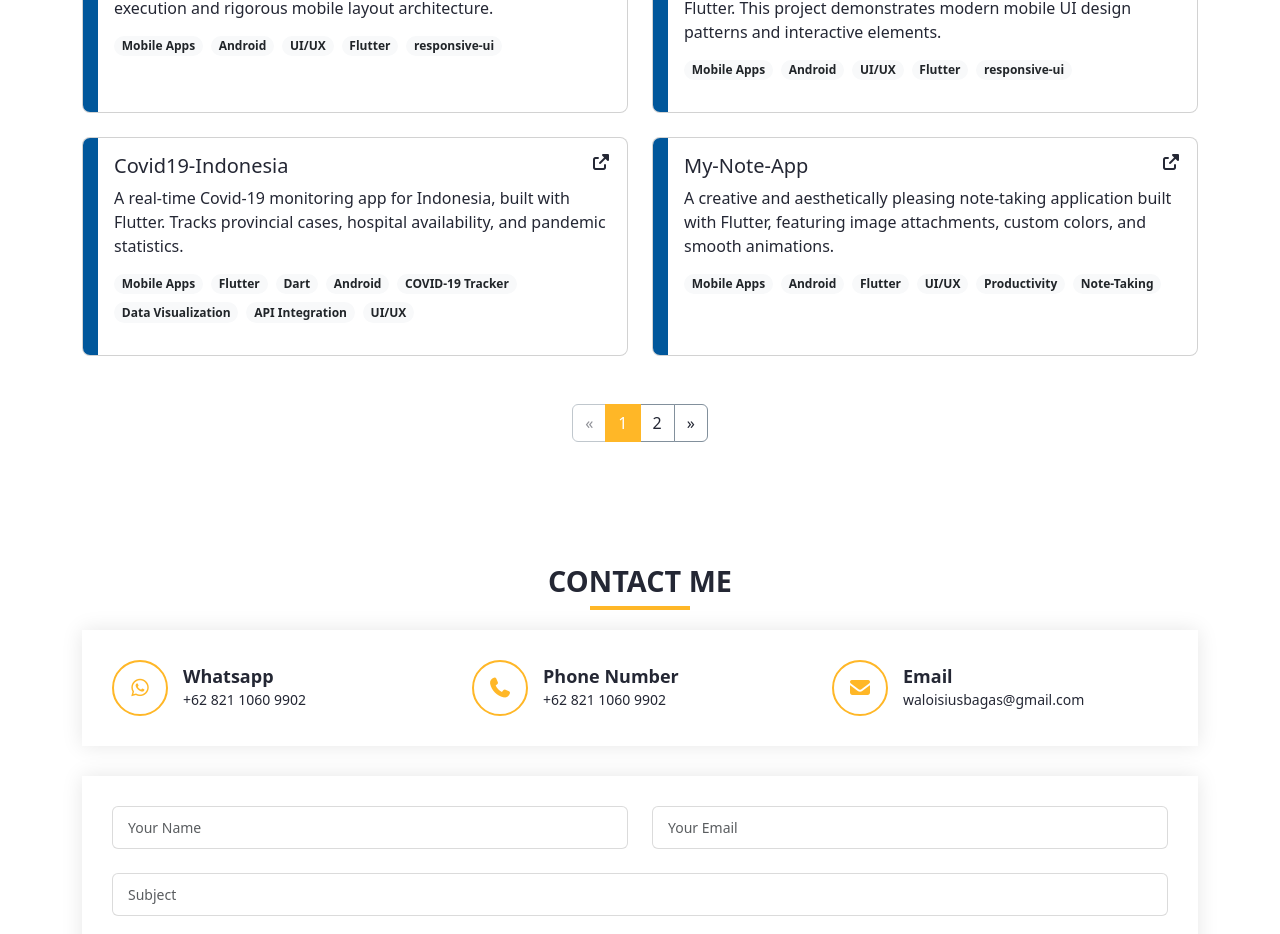
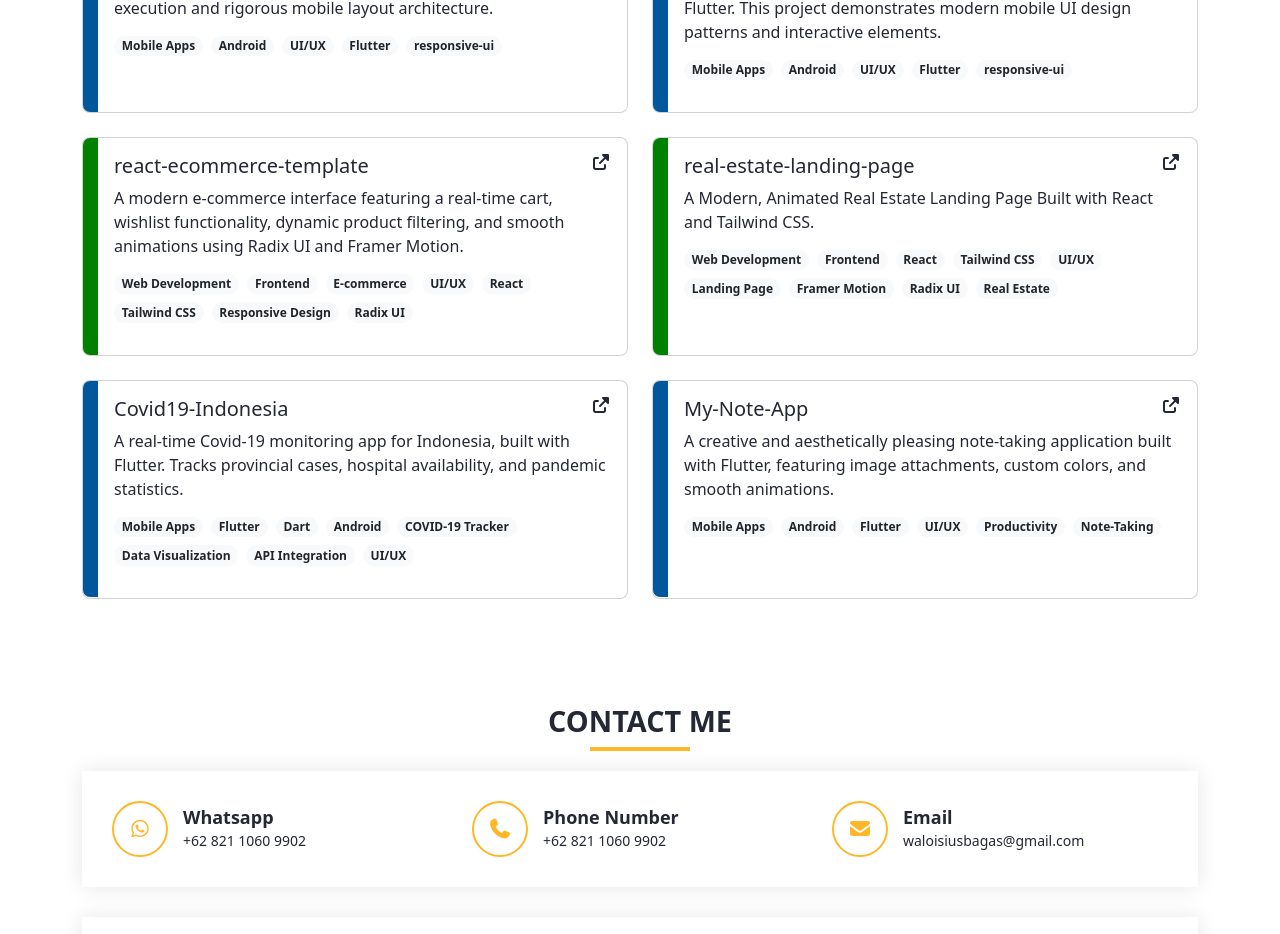
Before and after one commit to AloisiusBagas/vue-portofolio, a Vue app: page / in a window 1280 px wide. Shown: the part 4140-5074 px from the top of the page. Built offline with nearby package versions, Linux system fonts and the light colour scheme; what vue-sweetalert2 would draw is missing.

Commit message:
add project

```diff
--- a/src/components/portofolio/CodeProjects.vue
+++ b/src/components/portofolio/CodeProjects.vue
@@ -57,7 +57,7 @@ export default defineComponent({
   setup() {
     const router = useRouter()
     const currentPage = ref(1)
-    const itemsPerPage = 4
+    const itemsPerPage = 6
 
     const goToDetail = (id: string) => {
       const routeData = router.resolve({ name: 'detail-portofolio', params: { id } })
--- a/src/data/projects.ts
+++ b/src/data/projects.ts
@@ -130,8 +130,159 @@ export const projects: Project[] = [
     ],
     language: 'Flutter'
   },
+          //============== React E-commerce Template ===============
+
+  {
+    id: 'react-ecommerce-template',
+    title: 'react-ecommerce-template',
+    subtitle: 'A modern e-commerce interface featuring a real-time cart, wishlist functionality, dynamic product filtering, and smooth animations using Radix UI and Framer Motion.',
+    description:
+      'This Modern E-commerce UI project is a feature-rich, responsive, and visually stunning frontend repository for an e-commerce platform. It focuses on providing a seamless shopping experience using modern web design patterns and smooth animations',
+    tag: [
+  'Web Development',
+  'Frontend',
+  'E-commerce',
+  'UI/UX',
+  'React',
+  'Tailwind CSS',
+  'Responsive Design',
+  'Radix UI'
+],
+    liveLink: 'https://react-ecommerce-template-three.vercel.app/',
+    githubLink: '',
+    heroImage: 'https://images.pexels.com/photos/4348404/pexels-photo-4348404.jpeg',
+    detailedTech: [
+      { name: 'React', icon: 'fa-solid fa-check-circle' },
+      { name: 'Tailwind CSS', icon: 'fa-solid fa-check-circle' },
+      { name: 'Framer Motion', icon: 'fa-solid fa-check-circle' },
+      { name: 'Radix UI', icon: 'fa-solid fa-check-circle' },
+      { name: 'TypeScript', icon: 'fa-solid fa-check-circle' },
+      { name: 'Vercel', icon: 'fa-solid fa-check-circle' },
+      { name: 'Framer Motion', icon: 'fa-solid fa-check-circle' },
+      { name: 'Radix UI', icon: 'fa-solid fa-check-circle' },
+      { name: 'TypeScript', icon: 'fa-solid fa-check-circle' },
+      { name: 'Vercel', icon: 'fa-solid fa-check-circle' },
+    ],
+    features: [
+  {
+    title: 'Modern & Clean Aesthetics',
+    desc: 'Crafted a stunning, accessible user interface utilizing Tailwind CSS and Radix UI primitives.',
+    icon: 'fa-solid fa-wand-magic-sparkles'
+  },
+  {
+    title: 'Responsive Architecture',
+    desc: 'Ensured a seamless shopping experience dynamically adapting across Desktop, Tablet, and Mobile devices.',
+    icon: 'fa-solid fa-mobile-screen-button'
+  },
+  {
+    title: 'Dynamic Micro-Interactions',
+    desc: 'Implemented smooth page transitions and interactive product animations powered by Framer Motion.',
+    icon: 'fa-solid fa-bolt'
+  },
+  {
+    title: 'Advanced Product Filtering',
+    desc: 'Engineered a robust filtering system allowing users to sort products by category, price range, and custom options.',
+    icon: 'fa-solid fa-filter'
+  },
+  {
+    title: 'Real-Time Smart Cart',
+    desc: 'Built an intuitive cart management system providing instant visual feedback and seamless checkout preparation.',
+    icon: 'fa-solid fa-cart-shopping'
+  },
+  {
+    title: 'Wishlist Functionality',
+    desc: 'Created a personalized favorites system enabling users to save and track desired items for future purchase.',
+    icon: 'fa-solid fa-heart'
+  },
+  {
+    title: 'Rich Product Galleries',
+    desc: 'Developed comprehensive product detail views with interactive image galleries, color selection, and sizing options.',
+    icon: 'fa-solid fa-images'
+  }
+],
+    gallery: [
+      'https://raw.githubusercontent.com/AloisiusBagas/react-ecommerce-template/main/public/images/Home_pc.png',
+      'https://raw.githubusercontent.com/AloisiusBagas/react-ecommerce-template/main/public/images/detail_pc.png',
+      'https://raw.githubusercontent.com/AloisiusBagas/react-ecommerce-template/main/public/images/cart_pc.png',
+      'https://raw.githubusercontent.com/AloisiusBagas/react-ecommerce-template/main/public/images/Cart_mobilview.png',
+      'https://raw.githubusercontent.com/AloisiusBagas/react-ecommerce-template/main/public/images/favourite_mobileview.png',
+
+    ],
+    language: 'ReactJs'
+  },
+          //============== Real Estate Landing Page ===============
+  {
+    id: 'real-estate-landing-page',
+    title: 'real-estate-landing-page',
+    subtitle: 'A Modern, Animated Real Estate Landing Page Built with React and Tailwind CSS.',
+    description:
+      'HOUSFY is a premium real estate landing page designed to showcase luxury properties. Built with React, Tailwind CSS, and Framer Motion, it delivers a seamless user experience with scroll-triggered animations, interactive property showcases, and an accessible, mobile-first design system powered by Radix UI.',
+    tag: [
+  'Web Development',
+  'Frontend',
+  'React',
+  'Tailwind CSS',
+  'UI/UX',
+  'Landing Page',
+  'Framer Motion',
+  'Radix UI',
+  'Real Estate'
+],
+    liveLink: 'https://real-estate-landing-9muawdt8e-aloisius-bagas-projects.vercel.app/',
+    githubLink: '',
+    heroImage: 'https://images.pexels.com/photos/323780/pexels-photo-323780.jpeg',
+    detailedTech: [
+      { name: 'React', icon: 'fa-solid fa-check-circle' },
+      { name: 'Tailwind CSS', icon: 'fa-solid fa-check-circle' },
+      { name: 'Framer Motion', icon: 'fa-solid fa-check-circle' },
+      { name: 'Radix UI', icon: 'fa-solid fa-check-circle' },
+      { name: 'TypeScript', icon: 'fa-solid fa-check-circle' },
+      { name: 'Vercel', icon: 'fa-solid fa-check-circle' },
+      { name: 'Framer Motion', icon: 'fa-solid fa-check-circle' },
+      { name: 'Radix UI', icon: 'fa-solid fa-check-circle' },
+      { name: 'TypeScript', icon: 'fa-solid fa-check-circle' },
+      { name: 'Vercel', icon: 'fa-solid fa-check-circle' },
+    ],
+    features: [
+  {
+    title: 'Interactive Property Showcase',
+    desc: 'Implemented a dynamic tabbed interface (Buy, Rent, Sold) with a smooth horizontal scrolling carousel for visually browsing property listings.',
+    icon: 'fa-solid fa-house-chimney-window'
+  },
+  {
+    title: 'Smooth Viewport Animations',
+    desc: 'Integrated Framer Motion to deliver an engaging experience with scroll-triggered fade-in and staggered appearance animations.',
+    icon: 'fa-solid fa-wand-magic-sparkles'
+  },
+  {
+    title: 'Complex Grid Orchestration',
+    desc: 'Engineered a modern, responsive grid layout for Featured Properties, highlighting a primary bento-style card alongside interactive hover states.',
+    icon: 'fa-solid fa-border-all'
+  },
+  {
+    title: 'Dynamic Transparent Navigation',
+    desc: 'Built a sleek, mobile-friendly sticky header that smoothly transitions from transparent to solid white upon user scrolling.',
+    icon: 'fa-regular fa-window-maximize'
+  },
+  {
+    title: 'Accessible UI Components',
+    desc: 'Utilized Radix UI primitives and Tailwind CSS to craft highly customized, accessible components like tabs, forms, and dialogs.',
+    icon: 'fa-solid fa-cubes'
+  },
+  {
+    title: 'Immersive Hero Section',
+    desc: 'Engages users immediately using a full-viewport background image combined with a floating abstract statistics card.',
+    icon: 'fa-solid fa-layer-group'
+  }
+],
+    gallery: [
+      'https://raw.githubusercontent.com/AloisiusBagas/real-estate-landing/main/public/Demo/hero.PNG',
+      'https://raw.githubusercontent.com/AloisiusBagas/real-estate-landing/main/public/Demo/showcase.PNG',
+      'https://raw.githubusercontent.com/AloisiusBagas/real-estate-landing/main/public/Demo/contact.PNG',
+    ],
+    language: 'ReactJs'
+  },
         //============== Covid 19 Tracker ===============
-
   {
     id: 'covid19-indonesia',
     title: 'Covid19-Indonesia',
@@ -195,6 +346,7 @@ export const projects: Project[] = [
     ],
     language: 'Flutter'
   },
+          //============== My Note App ===============
   {
     id: 'my-note-app',
     title: 'My-Note-App',
@@ -253,83 +405,5 @@ export const projects: Project[] = [
     ],
     language: 'Flutter'
   },
-  {
-    id: 'react-ecommerce-template',
-    title: 'react-ecommerce-template',
-    subtitle: 'A modern e-commerce interface featuring a real-time cart, wishlist functionality, dynamic product filtering, and smooth animations using Radix UI and Framer Motion.',
-    description:
-      'This Modern E-commerce UI project is a feature-rich, responsive, and visually stunning frontend repository for an e-commerce platform. It focuses on providing a seamless shopping experience using modern web design patterns and smooth animations',
-    tag: [
-  'Web Development',
-  'Frontend',
-  'E-commerce',
-  'UI/UX',
-  'React',
-  'Tailwind CSS',
-  'Responsive Design',
-  'Radix UI'
-],
-    liveLink: 'https://react-ecommerce-template-three.vercel.app/',
-    githubLink: 'https://github.com/AloisiusBagas/react-ecommerce-template',
-    heroImage: 'https://images.pexels.com/photos/4348404/pexels-photo-4348404.jpeg',
-    detailedTech: [
-      { name: 'React', icon: 'fa-solid fa-check-circle' },
-      { name: 'Tailwind CSS', icon: 'fa-solid fa-check-circle' },
-      { name: 'Framer Motion', icon: 'fa-solid fa-check-circle' },
-      { name: 'Radix UI', icon: 'fa-solid fa-check-circle' },
-      { name: 'TypeScript', icon: 'fa-solid fa-check-circle' },
-      { name: 'Vercel', icon: 'fa-solid fa-check-circle' },
-      { name: 'Framer Motion', icon: 'fa-solid fa-check-circle' },
-      { name: 'Radix UI', icon: 'fa-solid fa-check-circle' },
-      { name: 'TypeScript', icon: 'fa-solid fa-check-circle' },
-      { name: 'Vercel', icon: 'fa-solid fa-check-circle' },
-    ],
-    features: [
-  {
-    title: 'Modern & Clean Aesthetics',
-    desc: 'Crafted a stunning, accessible user interface utilizing Tailwind CSS and Radix UI primitives.',
-    icon: 'fa-solid fa-wand-magic-sparkles'
-  },
-  {
-    title: 'Responsive Architecture',
-    desc: 'Ensured a seamless shopping experience dynamically adapting across Desktop, Tablet, and Mobile devices.',
-    icon: 'fa-solid fa-mobile-screen-button'
-  },
-  {
-    title: 'Dynamic Micro-Interactions',
-    desc: 'Implemented smooth page transitions and interactive product animations powered by Framer Motion.',
-    icon: 'fa-solid fa-bolt'
-  },
-  {
-    title: 'Advanced Product Filtering',
-    desc: 'Engineered a robust filtering system allowing users to sort products by category, price range, and custom options.',
-    icon: 'fa-solid fa-filter'
-  },
-  {
-    title: 'Real-Time Smart Cart',
-    desc: 'Built an intuitive cart management system providing instant visual feedback and seamless checkout preparation.',
-    icon: 'fa-solid fa-cart-shopping'
-  },
-  {
-    title: 'Wishlist Functionality',
-    desc: 'Created a personalized favorites system enabling users to save and track desired items for future purchase.',
-    icon: 'fa-solid fa-heart'
-  },
-  {
-    title: 'Rich Product Galleries',
-    desc: 'Developed comprehensive product detail views with interactive image galleries, color selection, and sizing options.',
-    icon: 'fa-solid fa-images'
-  }
-],
-    gallery: [
-      'https://raw.githubusercontent.com/AloisiusBagas/react-ecommerce-template/main/public/images/Home_pc.png',
-      'https://raw.githubusercontent.com/AloisiusBagas/react-ecommerce-template/main/public/images/detail_pc.png',
-      'https://raw.githubusercontent.com/AloisiusBagas/react-ecommerce-template/main/public/images/cart_pc.png',
-      'https://raw.githubusercontent.com/AloisiusBagas/react-ecommerce-template/main/public/images/Cart_mobilview.png',
-      'https://raw.githubusercontent.com/AloisiusBagas/react-ecommerce-template/main/public/images/favourite_mobileview.png',
-
-    ],
-    language: 'Flutter'
-  },
 
 ];
```
